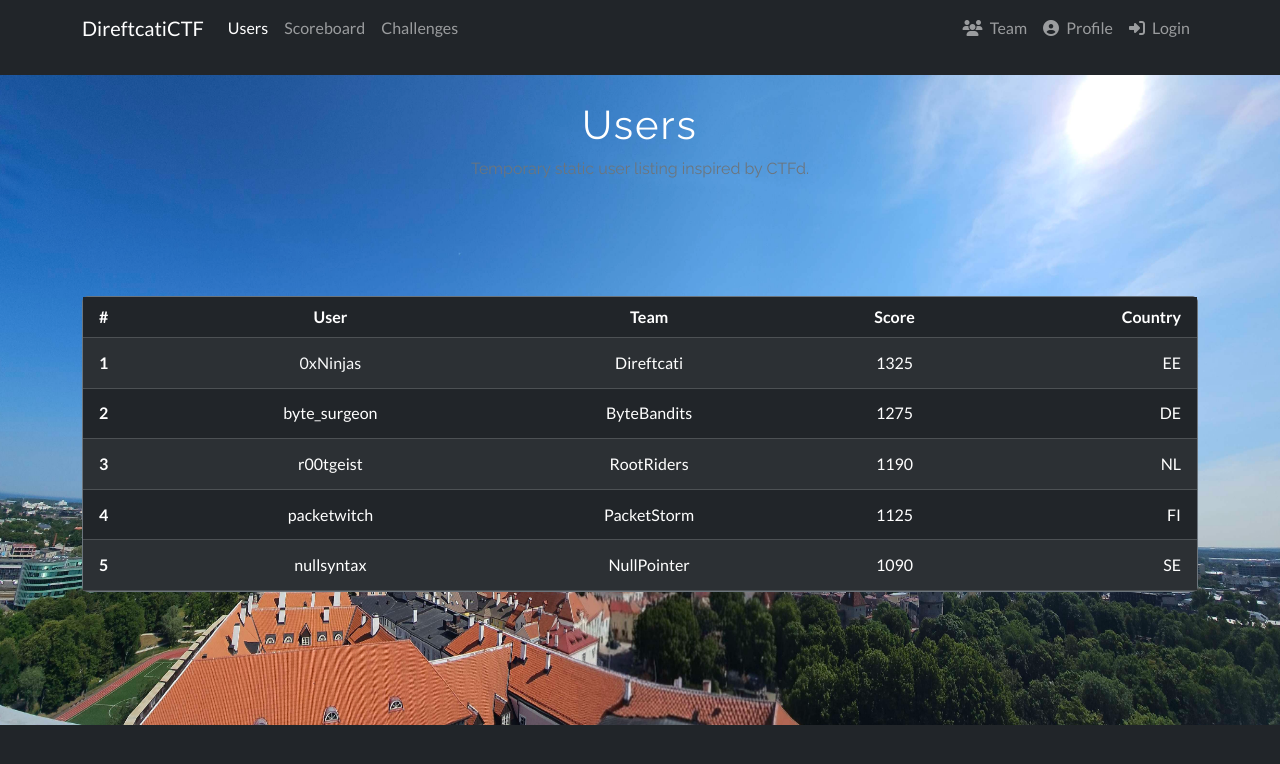
After one commit to llooppuu/CTF-platform, a PHP site: page /users.html in a window 1280 px wide. The commit adds this page. Shown: the top 764 px of the page. Run offline with PHP 8.4, Linux system fonts and the light colour scheme.

Commit message:
Added temporary profile, scoreboard and user pages

```diff
--- a/prototype/styles.css
+++ b/prototype/styles.css
@@ -25,3 +25,17 @@ body {
 [data-bs-theme] .solved_challenge-button:focus-visible {
 	background-color: transparent;
 }
+
+/* Keep profile title + scoreboard link away from the background image hotspot */
+.profile-hero {
+	max-width: 720px;
+	transform: translateY(-0.6rem);
+}
+
+.scoreboard-hero {
+	transform: translateY(-1.2rem);
+}
+
+.users-hero {
+	transform: translateY(-1.2rem);
+}
--- /dev/null
+++ b/prototype/users.html
@@ -0,0 +1,132 @@
+<!DOCTYPE html>
+<html lang="en" data-bs-theme="dark">
+  <head>
+    <meta charset="utf-8" />
+    <meta name="viewport" content="width=device-width, initial-scale=1.0" />
+    <title>CTFd - Users (Prototype)</title>
+    <link rel="stylesheet" href="assets/main.css" />
+    <link rel="stylesheet" href="styles.css" />
+  </head>
+  <body>
+    <nav class="navbar navbar-expand-md navbar-dark bg-dark fixed-top">
+      <div class="container">
+        <a href="index.html" class="navbar-brand">DireftcatiCTF</a>
+
+        <button
+          class="navbar-toggler"
+          type="button"
+          aria-controls="base-navbars"
+          aria-expanded="false"
+          aria-label="Toggle navigation"
+        >
+          <span class="navbar-toggler-icon"></span>
+        </button>
+
+        <div class="collapse navbar-collapse" id="base-navbars">
+          <ul class="navbar-nav me-auto">
+            <li class="nav-item">
+              <a class="nav-link active" aria-current="page" href="users.html">Users</a>
+            </li>
+            <li class="nav-item">
+              <a class="nav-link" href="scoreboard.html">Scoreboard</a>
+            </li>
+            <li class="nav-item">
+              <a class="nav-link" href="index.html">Challenges</a>
+            </li>
+          </ul>
+
+          <hr class="d-sm-flex d-md-flex d-lg-none" />
+
+          <ul class="navbar-nav ms-md-auto d-block d-sm-flex d-md-flex">
+            <li class="nav-item">
+              <a class="nav-link" href="#">
+                <i class="fas fa-users pe-1"></i>
+                Team
+              </a>
+            </li>
+
+            <li class="nav-item">
+              <a class="nav-link" href="profile.html">
+                <i class="fas fa-user-circle pe-1"></i>
+                Profile
+              </a>
+            </li>
+
+            <li class="nav-item">
+              <a class="nav-link" href="#">
+                <i class="fas fa-sign-in-alt pe-1"></i>
+                Login
+              </a>
+            </li>
+          </ul>
+        </div>
+      </div>
+    </nav>
+
+    <main role="main">
+      <div class="jumbotron">
+        <div class="container users-hero">
+          <h1>Users</h1>
+          <p class="text-secondary mb-0">Temporary static user listing inspired by CTFd.</p>
+        </div>
+      </div>
+
+      <div class="container">
+        <div class="card bg-dark border-secondary">
+          <div class="card-body p-0">
+            <div class="table-responsive">
+              <table class="table table-dark table-striped mb-0 align-middle">
+                <thead>
+                  <tr>
+                    <th scope="col" class="ps-3">#</th>
+                    <th scope="col">User</th>
+                    <th scope="col">Team</th>
+                    <th scope="col">Score</th>
+                    <th scope="col" class="text-end pe-3">Country</th>
+                  </tr>
+                </thead>
+                <tbody>
+                  <tr>
+                    <th scope="row" class="ps-3">1</th>
+                    <td><a href="profile.html" class="link-light text-decoration-none">0xNinjas</a></td>
+                    <td>Direftcati</td>
+                    <td>1325</td>
+                    <td class="text-end pe-3">EE</td>
+                  </tr>
+                  <tr>
+                    <th scope="row" class="ps-3">2</th>
+                    <td>byte_surgeon</td>
+                    <td>ByteBandits</td>
+                    <td>1275</td>
+                    <td class="text-end pe-3">DE</td>
+                  </tr>
+                  <tr>
+                    <th scope="row" class="ps-3">3</th>
+                    <td>r00tgeist</td>
+                    <td>RootRiders</td>
+                    <td>1190</td>
+                    <td class="text-end pe-3">NL</td>
+                  </tr>
+                  <tr>
+                    <th scope="row" class="ps-3">4</th>
+                    <td>packetwitch</td>
+                    <td>PacketStorm</td>
+                    <td>1125</td>
+                    <td class="text-end pe-3">FI</td>
+                  </tr>
+                  <tr>
+                    <th scope="row" class="ps-3">5</th>
+                    <td>nullsyntax</td>
+                    <td>NullPointer</td>
+                    <td>1090</td>
+                    <td class="text-end pe-3">SE</td>
+                  </tr>
+                </tbody>
+              </table>
+            </div>
+          </div>
+        </div>
+      </div>
+    </main>
+  </body>
+</html>
```
Also changed, not shown: prototype/index.html (+5 -5 lines), prototype/profile.html (added, +130 -0 lines), prototype/scoreboard.html (added, +126 -0 lines).
